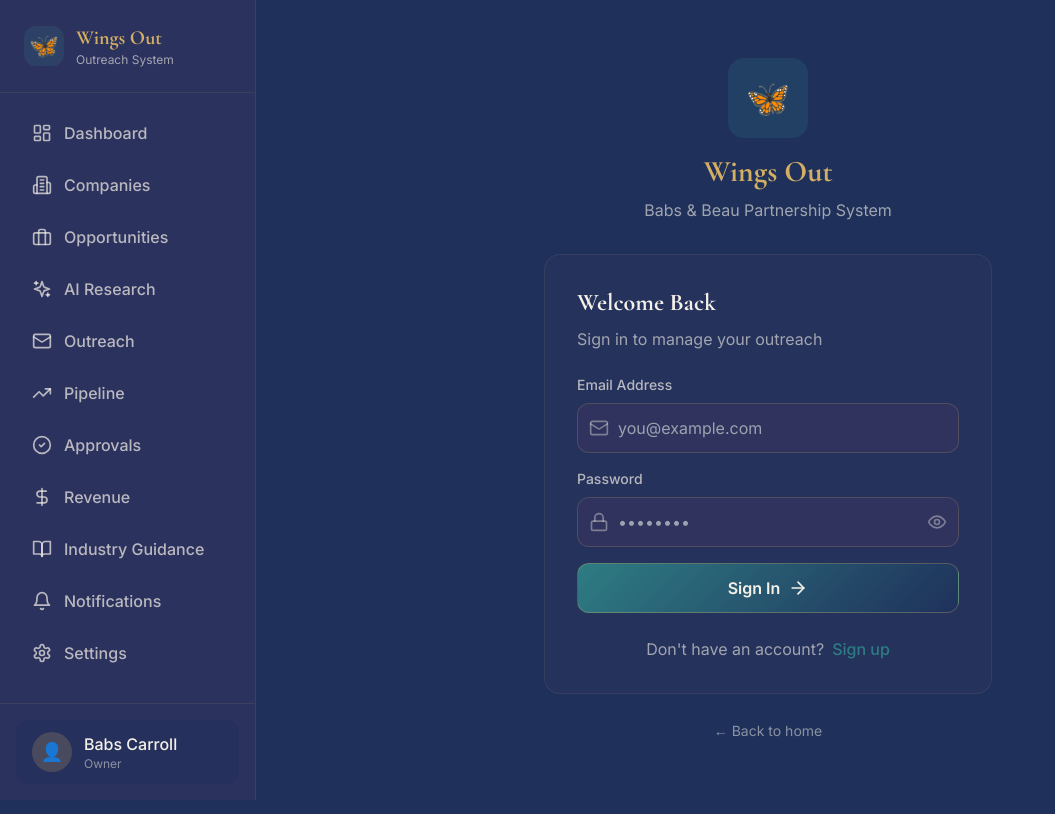
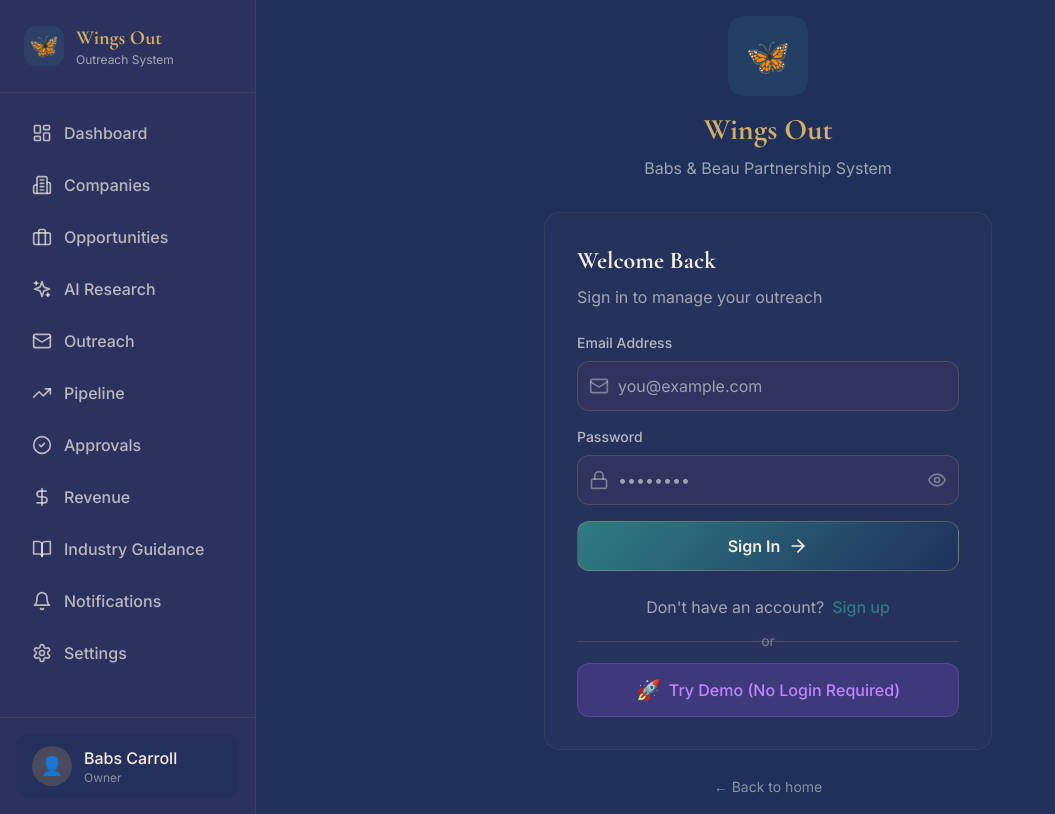
Before and after one commit to ButterflyBabs/wings-out-outreach, a Next.js app: page /login in a window 1280 px wide. Shown: the whole page, without its empty margins (0-1055 px from the left). Built offline with nearby package versions, Linux system fonts and the light colour scheme.

Commit message:
Add demo login button for quick access without credentials

```diff
--- a/app/login/page.tsx
+++ b/app/login/page.tsx
@@ -64,6 +64,46 @@ export default function LoginPage() {
       }
     } catch (err: any) {
       setError(err.message || 'An error occurred');
+    } finally {
+      setLoading(false);
+    }
+  }
+
+  async function handleDemoLogin() {
+    setLoading(true);
+    setError('');
+
+    try {
+      const { supabase } = await import('@/lib/supabase');
+
+      // Sign in with demo credentials
+      const { error } = await supabase.auth.signInWithPassword({
+        email: 'demo@wingsout.app',
+        password: 'demo123456'
+      });
+
+      if (error) {
+        // If demo user doesn't exist, create it
+        const { error: signUpError } = await supabase.auth.signUp({
+          email: 'demo@wingsout.app',
+          password: 'demo123456'
+        });
+
+        if (signUpError) throw signUpError;
+
+        // Try signing in again
+        const { error: loginError } = await supabase.auth.signInWithPassword({
+          email: 'demo@wingsout.app',
+          password: 'demo123456'
+        });
+
+        if (loginError) throw loginError;
+      }
+
+      setSuccess('Demo mode activated! Redirecting...');
+      setTimeout(() => router.push('/'), 1000);
+    } catch (err: any) {
+      setError('Demo login failed: ' + err.message);
     } finally {
       setLoading(false);
     }
@@ -183,7 +223,8 @@ export default function LoginPage() {
             </button>
           </form>
 
-          <div className="mt-6 text-center">
+          <div className="mt-6 space-y-3">
+            <div className="text-center">
               <p className="text-ivory-light/60">
                 {isLogin ? "Don't have an account?" : "Already have an account?"}
                 <button
@@ -198,6 +239,31 @@ export default function LoginPage() {
                 </button>
               </p>
             </div>
+
+            <div className="relative">
+              <div className="absolute inset-0 flex items-center">
+                <div className="w-full border-t border-warm-gold/20"></div>
+              </div>
+              <div className="relative flex justify-center text-sm">
+                <span className="px-2 bg-royal-plum/10 text-ivory-light/40">or</span>
+              </div>
+            </div>
+
+            <button
+              onClick={handleDemoLogin}
+              disabled={loading}
+              className="w-full py-3 bg-purple-500/20 border border-purple-500/30 rounded-xl text-purple-400 font-medium hover:bg-purple-500/30 transition-colors flex items-center justify-center gap-2"
+            >
+              {loading ? (
+                <Loader2 className="w-5 h-5 animate-spin" />
+              ) : (
+                <>
+                  <span className="text-xl">🚀</span>
+                  Try Demo (No Login Required)
+                </>
+              )}
+            </button>
+          </div>
         </div>
 
         {/* Back to home */}
```
Lines whose indentation alone changed are shown as unchanged.
